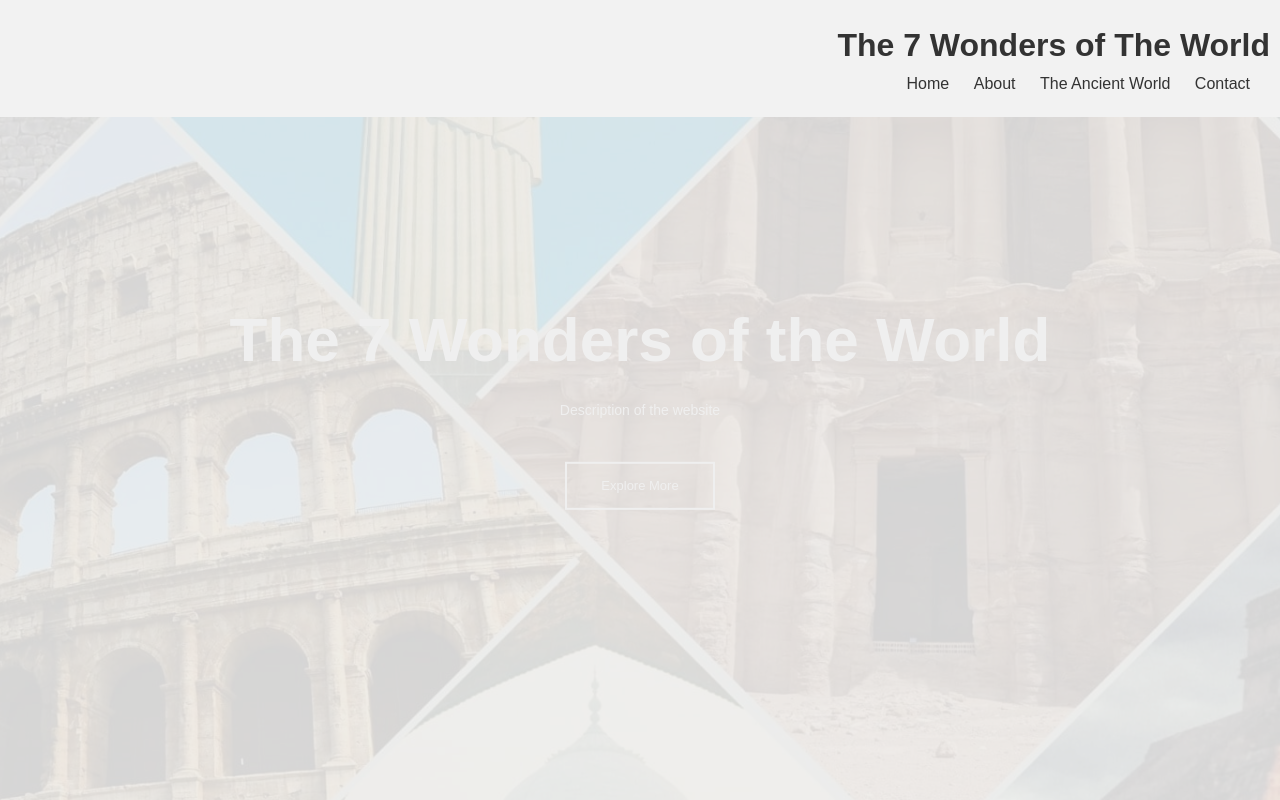
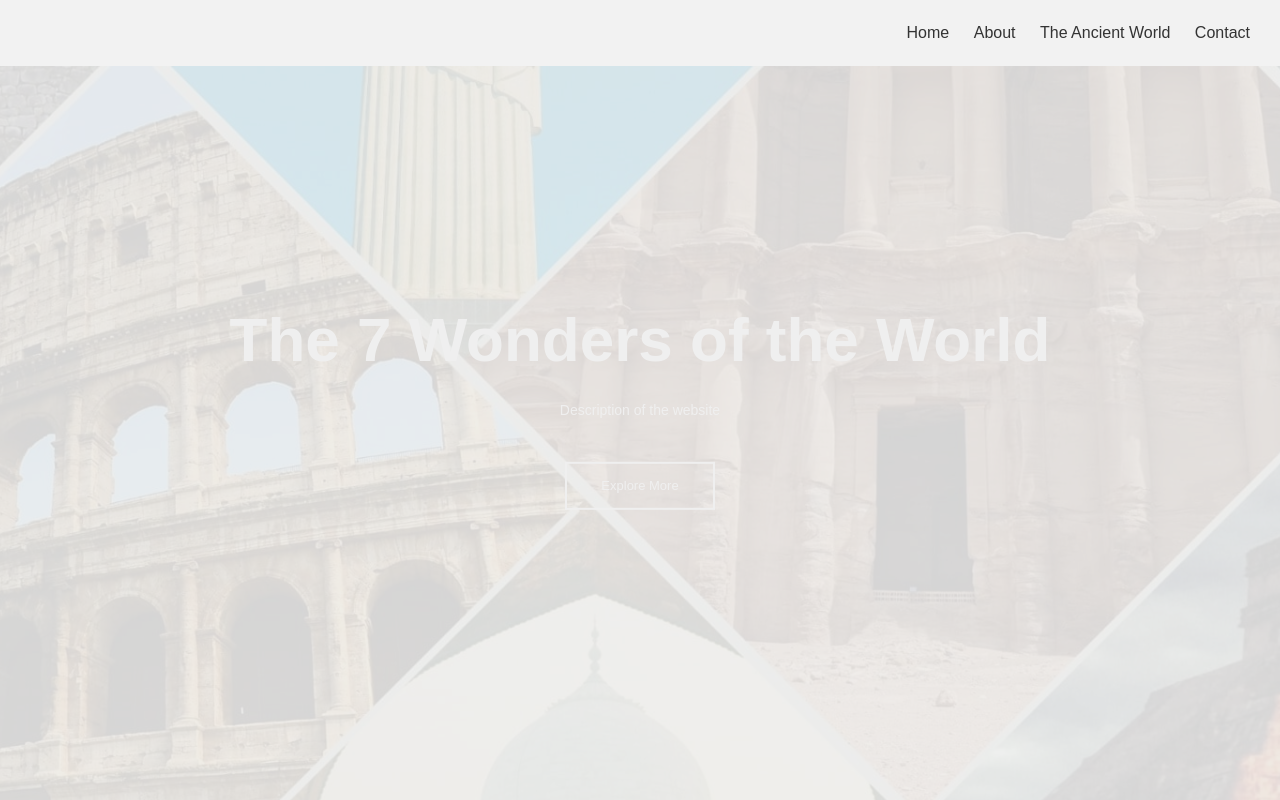
Before and after one commit to Sade090/CFG-Website-Live, a plain HTML site: page index.html in a window 1280 px wide. Shown: the top 800 px of the page. Drawn offline with Linux system fonts and the light colour scheme.

Commit message:
Update index.html

```diff
--- a/index.html
+++ b/index.html
@@ -8,7 +8,6 @@
 </head>
 <body>
   <header>
-    <h1>The 7 Wonders of The World</h1>
     <nav>
       <ul>
         <li><a href="#">Home</a></li>
```
